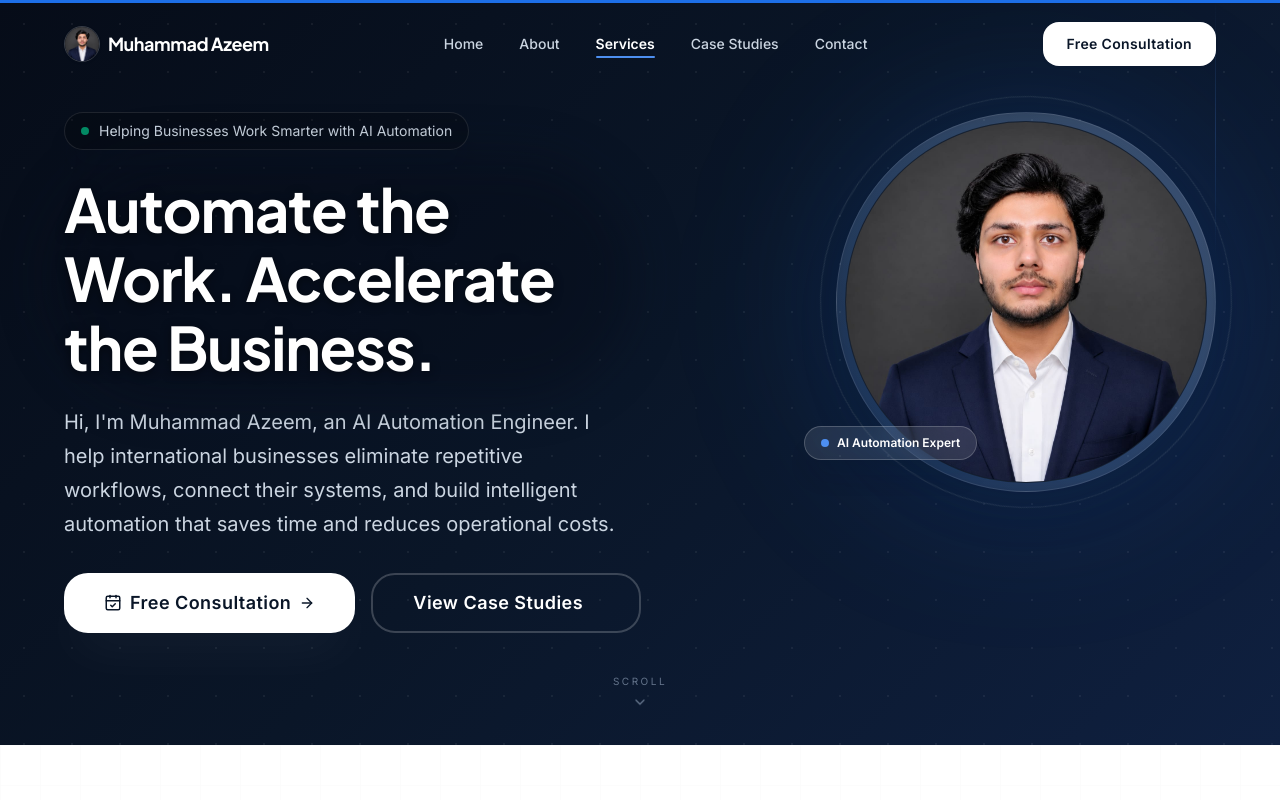
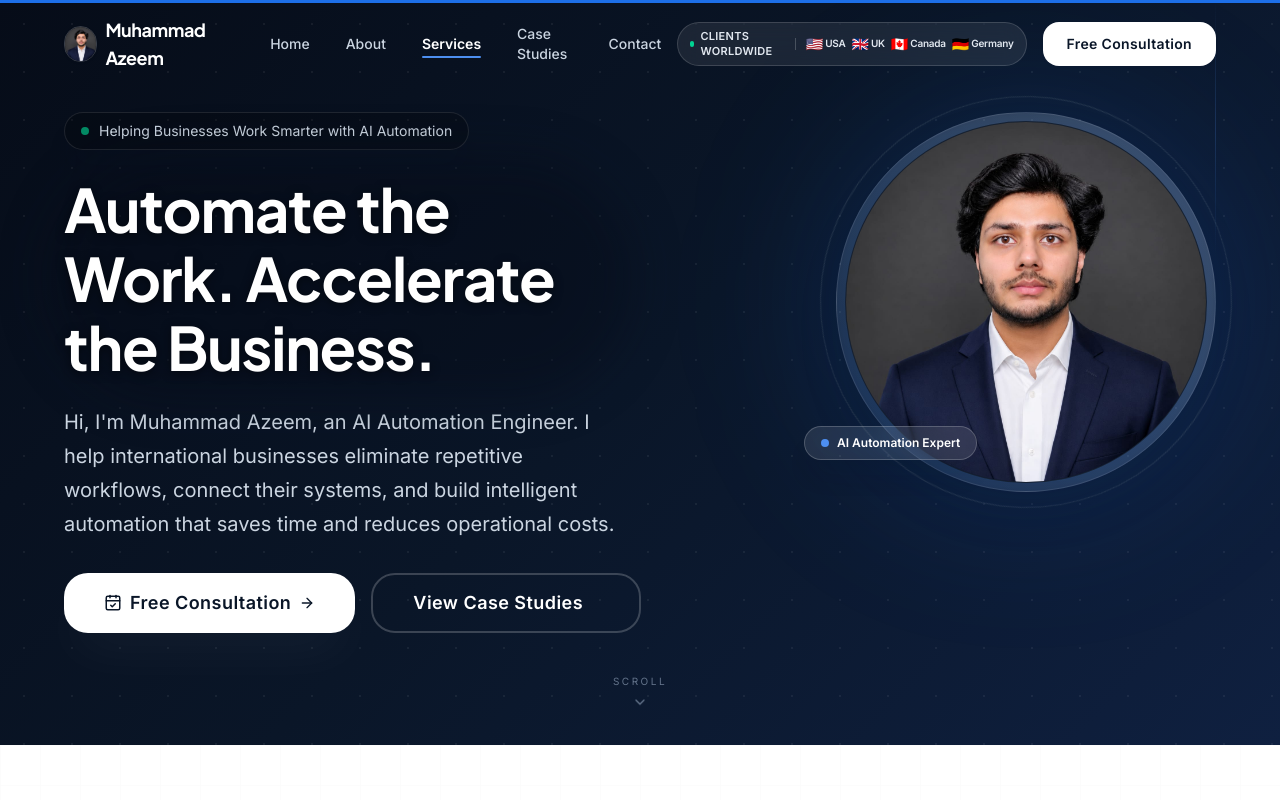
Before and after one commit to Muhammad-azeem11/muhammadazeem-portfolio, a Next.js app: page / in a window 1280 px wide. Shown: the top 800 px of the page. Built offline with nearby package versions, Linux system fonts and the light colour scheme; no server answers; the database is empty.

Commit message:
feat: add Clients Worldwide international indicator with flags to navbar

```diff
--- a/src/components/layout/Header.tsx
+++ b/src/components/layout/Header.tsx
@@ -160,8 +160,55 @@ export function Header() {
               })}
             </nav>
 
-            {/* ── Desktop CTA ──────────────────────────────────── */}
-            <div className="hidden lg:flex items-center gap-4">
+            {/* ── Desktop Right: Clients Worldwide & CTA ────────── */}
+            <div className="hidden lg:flex items-center gap-3 xl:gap-4">
+              {/* Clients Worldwide Indicator */}
+              <div
+                className={cn(
+                  "flex items-center gap-2.5 px-3 py-1.5 rounded-full border text-xs font-medium transition-all duration-300 select-none",
+                  isDarkHeader
+                    ? "bg-white/[0.08] border-white/15 text-neutral-200 backdrop-blur-md"
+                    : "bg-neutral-50/90 border-neutral-200/90 text-neutral-700 shadow-xs"
+                )}
+                title="Serving clients worldwide across USA, UK, Canada & Germany"
+              >
+                <span className="flex items-center gap-1.5 text-[11px] font-semibold tracking-wide uppercase">
+                  <span
+                    className={cn(
+                      "w-1.5 h-1.5 rounded-full",
+                      isDarkHeader ? "bg-emerald-400" : "bg-emerald-500 animate-pulse"
+                    )}
+                    aria-hidden="true"
+                  />
+                  Clients Worldwide
+                </span>
+                <span
+                  className={cn(
+                    "h-3 w-px",
+                    isDarkHeader ? "bg-white/20" : "bg-neutral-300"
+                  )}
+                  aria-hidden="true"
+                />
+                <div className="flex items-center gap-1.5 text-xs font-medium">
+                  <span className="inline-flex items-center gap-0.5">
+                    <span className="text-sm leading-none" role="img" aria-label="USA">🇺🇸</span>
+                    <span className="text-[10px] font-bold tracking-tight">USA</span>
+                  </span>
+                  <span className="inline-flex items-center gap-0.5">
+                    <span className="text-sm leading-none" role="img" aria-label="UK">🇬🇧</span>
+                    <span className="text-[10px] font-bold tracking-tight">UK</span>
+                  </span>
+                  <span className="inline-flex items-center gap-0.5">
+                    <span className="text-sm leading-none" role="img" aria-label="Canada">🇨🇦</span>
+                    <span className="text-[10px] font-bold tracking-tight">Canada</span>
+                  </span>
+                  <span className="inline-flex items-center gap-0.5">
+                    <span className="text-sm leading-none" role="img" aria-label="Germany">🇩🇪</span>
+                    <span className="text-[10px] font-bold tracking-tight">Germany</span>
+                  </span>
+                </div>
+              </div>
+
               <Button
                 asChild
                 size="md"
--- a/src/components/layout/MobileMenu.tsx
+++ b/src/components/layout/MobileMenu.tsx
@@ -123,8 +123,33 @@ export function MobileMenu({ id, isOpen, onClose, activeSection }: MobileMenuPro
             </ul>
           </div>
 
-          {/* CTA */}
-          <div className="px-4 pb-8 pt-4 border-t border-neutral-100">
+          {/* CTA & Clients Worldwide */}
+          <div className="px-4 pb-8 pt-4 border-t border-neutral-100 space-y-3">
+            <div className="flex items-center justify-between px-3 py-2 rounded-xl bg-neutral-50 border border-neutral-200/80 text-xs text-neutral-600">
+              <span className="flex items-center gap-1.5 font-semibold text-[11px] uppercase tracking-wider text-neutral-700">
+                <span className="w-1.5 h-1.5 rounded-full bg-emerald-500 animate-pulse" />
+                Clients Worldwide
+              </span>
+              <div className="flex items-center gap-2 text-xs font-medium">
+                <span className="inline-flex items-center gap-0.5">
+                  <span className="text-sm leading-none" role="img" aria-label="USA">🇺🇸</span>
+                  <span className="text-[10px] font-bold">USA</span>
+                </span>
+                <span className="inline-flex items-center gap-0.5">
+                  <span className="text-sm leading-none" role="img" aria-label="UK">🇬🇧</span>
+                  <span className="text-[10px] font-bold">UK</span>
+                </span>
+                <span className="inline-flex items-center gap-0.5">
+                  <span className="text-sm leading-none" role="img" aria-label="Canada">🇨🇦</span>
+                  <span className="text-[10px] font-bold">Canada</span>
+                </span>
+                <span className="inline-flex items-center gap-0.5">
+                  <span className="text-sm leading-none" role="img" aria-label="Germany">🇩🇪</span>
+                  <span className="text-[10px] font-bold">Germany</span>
+                </span>
+              </div>
+            </div>
+
             <Button asChild variant="primary" size="lg" className="w-full">
               <Link href={ctaNav.href} onClick={() => {
                 import("@/lib/analytics").then(m => m.trackEvent("book_call_click"));
```
